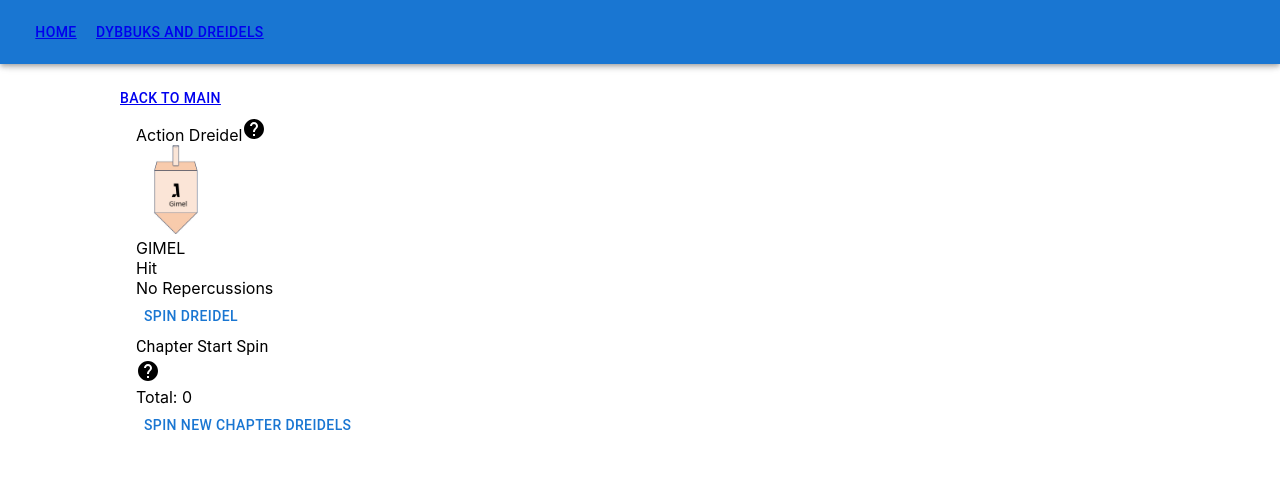
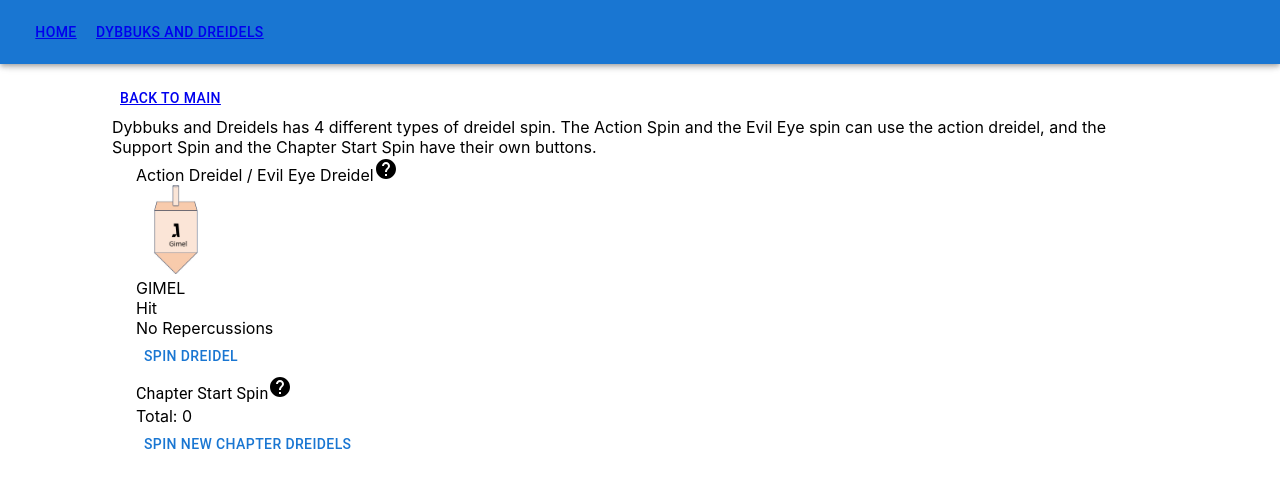
Before and after one commit to magurevitch/flourishorfate, a React (Create React App) app: page /#/dybbuks-and-dreidels/dreidel-spinner in a window 1280 px wide. Shown: the top 488 px of the page. Built offline with nearby package versions, Linux system fonts and the light colour scheme.

Commit message:
using icon

```diff
--- a/public/index.html
+++ b/public/index.html
@@ -24,7 +24,7 @@
       work correctly both with client-side routing and a non-root public URL.
       Learn how to configure a non-root public URL by running `npm run build`.
     -->
-    <title>React App</title>
+    <title>Flourish Or Fate Games</title>
   </head>
   <body>
     <noscript>You need to enable JavaScript to run this app.</noscript>
--- a/src/components/ActionDreidels.tsx
+++ b/src/components/ActionDreidels.tsx
@@ -67,7 +67,7 @@ export const ActionDreidels = () => {
     return <Container>
         <Grid container spacing={2}>
             <Grid item>
-                Action Dreidel
+                Action Dreidel / Evil Eye Dreidel
                 <Tooltip title="Time spinning is from a normal distribution with a mean of 8 seconds, standard deviation of 2 seconds." arrow>
                     <HelpIcon />
                 </Tooltip>
--- a/src/components/NewChapterDreidels.tsx
+++ b/src/components/NewChapterDreidels.tsx
@@ -44,10 +44,12 @@ export const NewChapterDreidels = () => {
     }
 
     return <Container>
-        <Typography>Chapter Start Spin</Typography>
-        <Tooltip title="Number of dreidels spinning is determined from a Poisson distribution with lambda equal to 3." arrow>
-            <HelpIcon />
-        </Tooltip>
+        <Typography>
+            Chapter Start Spin
+            <Tooltip title="Number of dreidels spinning is determined from a Poisson distribution with lambda equal to 3." arrow>
+                <HelpIcon />
+            </Tooltip>
+        </Typography>
         <Grid container >
             {chapterStartDreidels.map((side, index) => <Grid item>
                 <Dreidel side={side} endTime={5*numberOfDreidels - 2*index - 1} onLand={setStartDreidelIndex(index)}/>
--- a/src/pages/DreidelSpinner.tsx
+++ b/src/pages/DreidelSpinner.tsx
@@ -1,5 +1,5 @@
 import React from 'react';
-import { Button, Container } from '@mui/material';
+import { Box, Button, Container } from '@mui/material';
 import { Link } from 'react-router-dom';
 import { ActionDreidels } from '../components/ActionDreidels';
 import { NewChapterDreidels } from '../components/NewChapterDreidels';
@@ -7,6 +7,9 @@ import { NewChapterDreidels } from '../components/NewChapterDreidels';
 export const DreidelSpinner = () => {
     return <Container>
         <Button><Link to="/dybbuks-and-dreidels">Back to Main</Link></Button>
+        <Box>
+            Dybbuks and Dreidels has 4 different types of dreidel spin. The Action Spin and the Evil Eye spin can use the action dreidel, and the Support Spin and the Chapter Start Spin have their own buttons.
+        </Box>
         <ActionDreidels />
         <NewChapterDreidels />
     </Container>;
```
Also changed, not shown: public/manifest.json.
